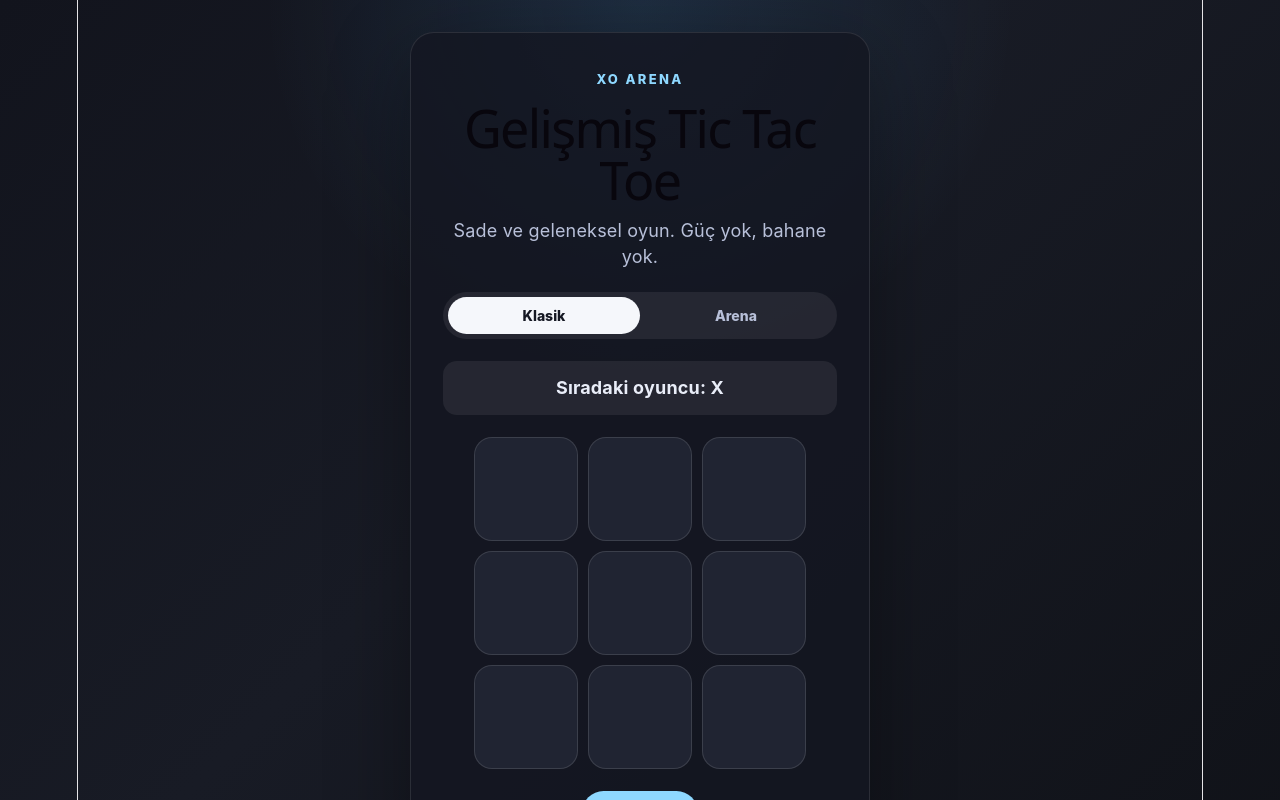
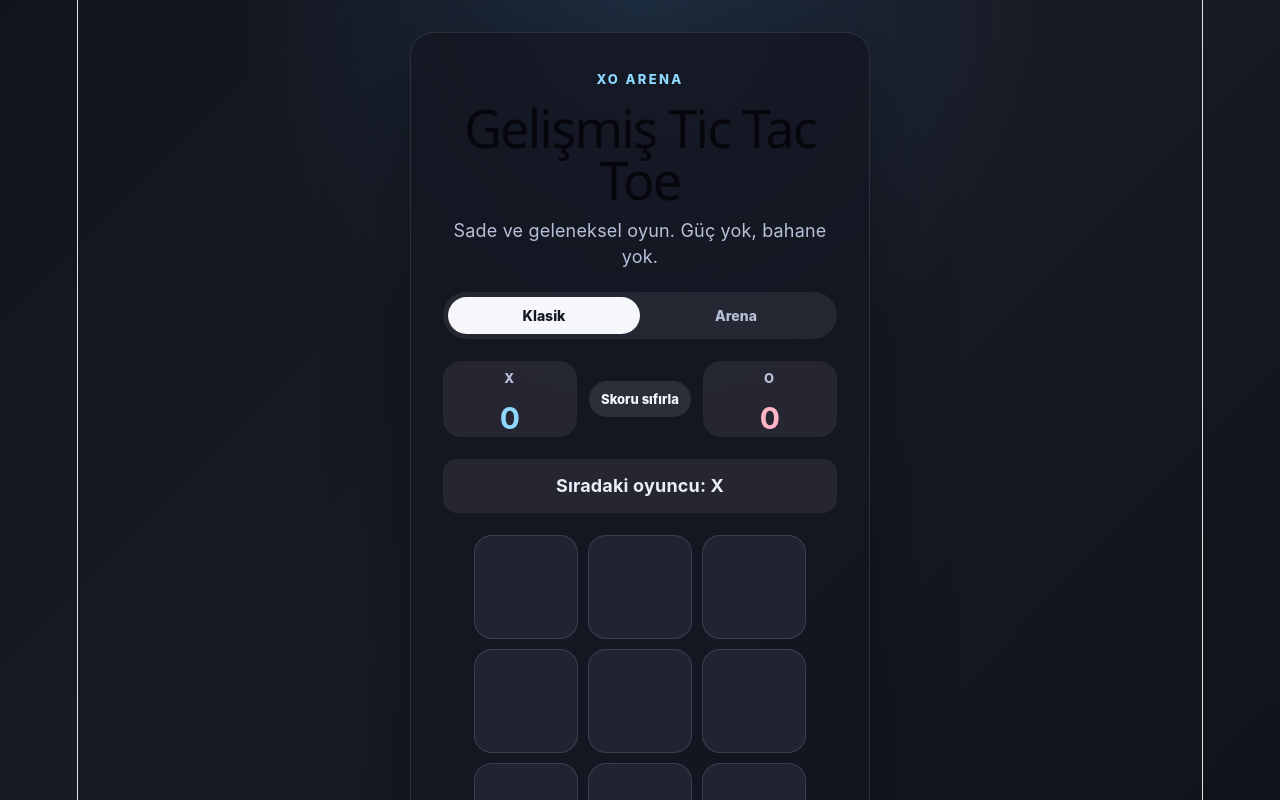
Before and after one commit to rabiaunllu/react-tic-tac-toe, a React (Vite) app: page / in a window 1280 px wide. Shown: the top 800 px of the page. Built offline with nearby package versions, Linux system fonts and the light colour scheme.

Commit message:
skor sistemi eklendi

```diff
--- a/src/App.css
+++ b/src/App.css
@@ -154,3 +154,54 @@ p {
 .mode-button:not(.active):hover {
   color: #f5f7fb;
 }
+.score-board {
+  width: 100%;
+  display: grid;
+  grid-template-columns: 1fr auto 1fr;
+  align-items: center;
+  gap: 12px;
+}
+
+.score-card {
+  min-height: 76px;
+  display: grid;
+  place-items: center;
+  gap: 4px;
+  border-radius: 18px;
+  background: rgba(255, 255, 255, 0.07);
+}
+
+.score-label {
+  color: #b8c0d9;
+  font-size: 13px;
+  font-weight: 800;
+  letter-spacing: 0.14em;
+}
+
+.score-card strong {
+  font-size: 30px;
+  line-height: 1;
+}
+
+.x-score strong {
+  color: #8ed8ff;
+}
+
+.o-score strong {
+  color: #ffb3c7;
+}
+
+.score-reset-button {
+  border: 0;
+  border-radius: 999px;
+  padding: 10px 12px;
+  background: rgba(255, 255, 255, 0.1);
+  color: #f5f7fb;
+  font-size: 13px;
+  font-weight: 800;
+  cursor: pointer;
+}
+
+.score-reset-button:hover {
+  background: rgba(255, 255, 255, 0.16);
+}
--- a/src/App.jsx
+++ b/src/App.jsx
@@ -1,19 +1,36 @@
-import { useState } from 'react'
+import { useEffect, useState } from 'react'
 import './App.css'
 import Board from './components/Board'
 import GameStatus from './components/GameStatus'
 import { calculateWinner, isBoardFull } from './game/gameLogic'
 import GameModeToggle from './components/GameModeToggle'
+import ScoreBoard from './components/ScoreBoard'
+
 
 const initialSquares = Array(9).fill(null)
-
+const initialScores = {
+  X: 0,
+  O: 0,
+}
+//useState kısımları
 export default function App() {
   const [squares, setSquares] = useState(initialSquares)
   const [xIsNext, setXIsNext] = useState(true)
   const [gameMode, setGameMode] = useState('classic')
+  const [scores, setScores] = useState(initialScores)
 
   const winner = calculateWinner(squares)
   const isDraw = !winner && isBoardFull(squares)
+  useEffect(() => {
+  if (!winner) {
+    return
+  }
+
+  setScores((currentScores) => ({
+    ...currentScores,
+    [winner]: currentScores[winner] + 1,
+  }))
+}, [winner])
 
   function handleSquareClick(index) {
     if (squares[index] || winner) {
@@ -31,6 +48,9 @@ export default function App() {
     setSquares(initialSquares)
     setXIsNext(true)
   }
+  function handleResetScores() {
+  setScores(initialScores)
+}
 
   return (
     <main className="app-shell">
@@ -45,6 +65,7 @@ export default function App() {
           </p>
         </header>
         <GameModeToggle gameMode={gameMode} onGameModeChange={setGameMode} />
+        <ScoreBoard scores={scores} onResetScores={handleResetScores} />
         <GameStatus winner={winner} isDraw={isDraw} xIsNext={xIsNext} />
 
         <Board squares={squares} onSquareClick={handleSquareClick} />
--- /dev/null
+++ b/src/components/ScoreBoard.jsx
@@ -0,0 +1,19 @@
+export default function ScoreBoard({ scores, onResetScores }) {
+  return (
+    <section className="score-board" aria-label="Skor tablosu">
+      <div className="score-card x-score">
+        <span className="score-label">X</span>
+        <strong>{scores.X}</strong>
+      </div>
+
+      <button className="score-reset-button" onClick={onResetScores}>
+        Skoru sıfırla
+      </button>
+
+      <div className="score-card o-score">
+        <span className="score-label">O</span>
+        <strong>{scores.O}</strong>
+      </div>
+    </section>
+  )
+}
```
